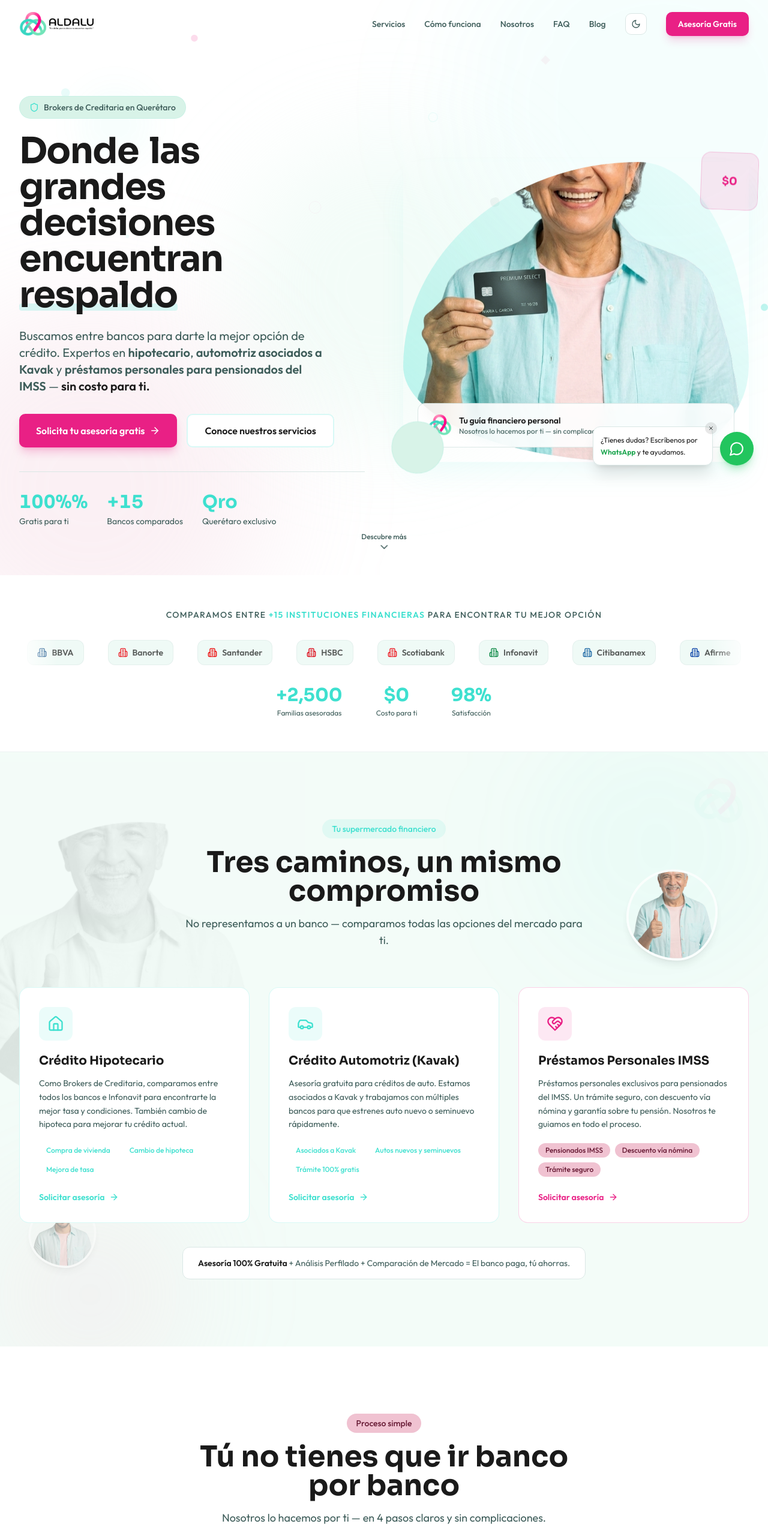
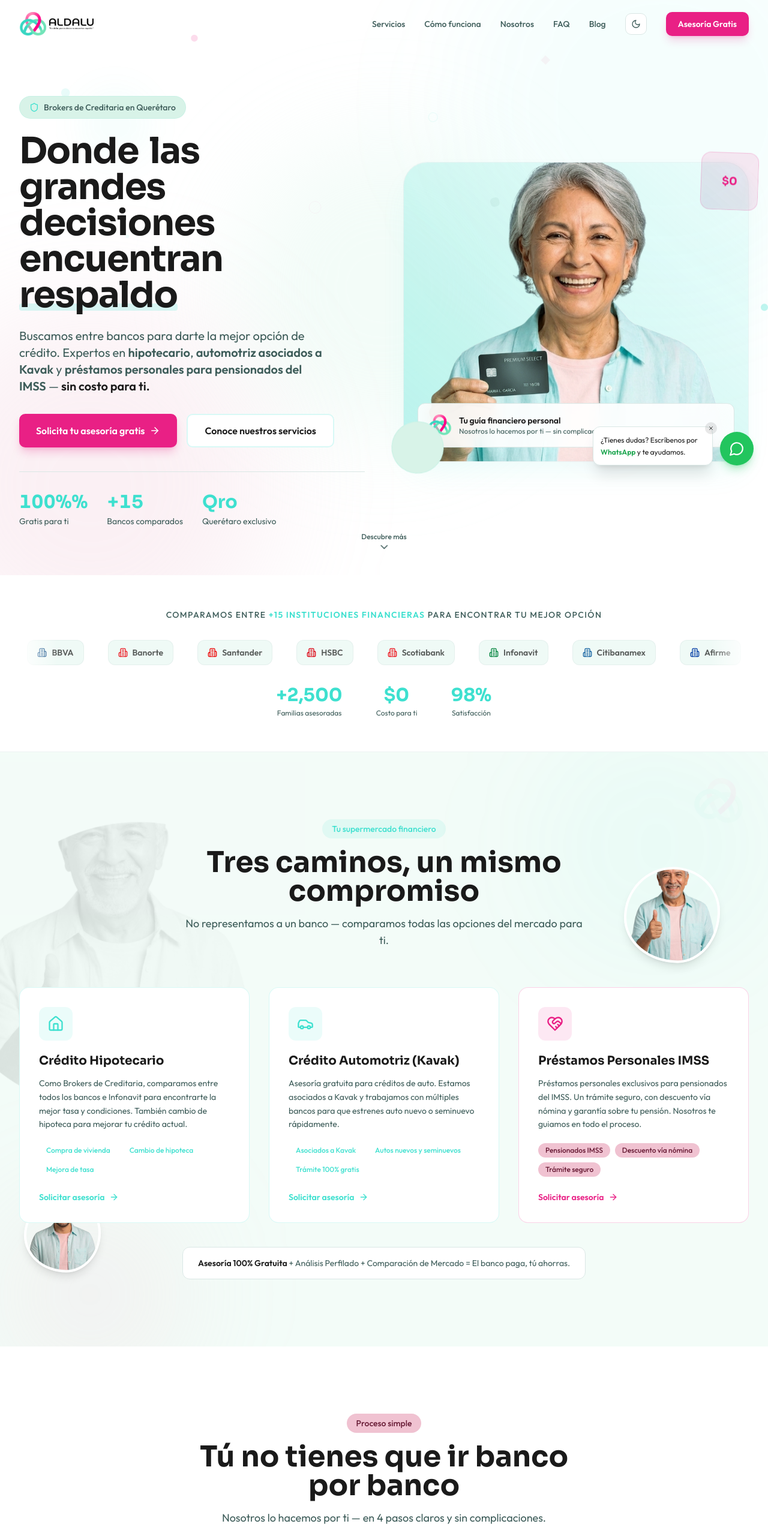
Before and after one commit to alexbai13/sg-ea9df74b-903c-4a2e-8fa0-0a759c312635-1777059423, a Next.js app: page / in a window 1280 px wide. Shown: the top 2566 px of the page at 60% size. Built offline with nearby package versions, Linux system fonts and the light colour scheme.

Commit message:
fix(ui): adjust hero image mask and fix animation props

```diff
--- a/src/components/Hero.tsx
+++ b/src/components/Hero.tsx
@@ -347,23 +347,15 @@
               transition={{ duration: 1, delay: 0.5, ease: EASE }}
               className="relative"
             >
-              <div className="relative overflow-visible shadow-2xl shadow-primary/10">
+              <div className="relative overflow-visible">
                 <motion.div
-                  className="w-full h-[500px] overflow-hidden bg-primary/5 relative"
-                  animate={{
-                    borderRadius: [
-                      "30% 70% 70% 30% / 30% 30% 70% 70%",
-                      "70% 30% 30% 70% / 70% 70% 30% 30%",
-                      "30% 70% 70% 30% / 30% 30% 70% 70%"
-                    ]
-                  }}
-                  transition={{ duration: 12, repeat: Infinity, ease: "easeInOut" }}
+                  className="w-full h-[450px] sm:h-[500px] overflow-hidden bg-primary/5 relative rounded-[2.5rem] shadow-2xl shadow-primary/10 border border-border/40"
                 >
                   <motion.img
                     src="/1.png"
                     alt="Casa moderna en Querétaro"
-                    className="w-full h-full object-cover scale-110"
-                    whileHover={{ scale: 1.15 }}
+                    className="w-full h-full object-cover object-[50%_15%] scale-105"
+                    whileHover={{ scale: 1.1 }}
                     transition={{ duration: 0.8, ease: "easeOut" }}
                   />
                   <div className="absolute inset-0 bg-gradient-to-tr from-primary/30 to-transparent mix-blend-overlay pointer-events-none" />
--- a/src/components/LeadForm.tsx
+++ b/src/components/LeadForm.tsx
@@ -128,7 +128,9 @@
                 whileInView={{ opacity: 1, scale: 1 }}
                 viewport={{ once: true }}
                 transition={{ duration: 0.7, delay: 0.5, ease: "easeOut" }}
-                className="absolute -top-4 -right-8 w-24 h-24 sm:w-28 sm:h-28 overflow-hidden border-[3px] border-background shadow-lg z-10 hidden lg:block pointer-events-none opacity-90"
+                className="absolute -top-4 -right-8 w-24 h-24 sm:w-28 sm:h-28 z-10 hidden lg:block pointer-events-none opacity-90"
+              >
+                <motion.div
                   animate={{
                     y: [0, -8, 0],
                     borderRadius: [
@@ -138,8 +140,10 @@
                     ]
                   }}
                   transition={{ duration: 8, repeat: Infinity, ease: "easeInOut", delay: 0.5 }}
+                  className="w-full h-full overflow-hidden border-[3px] border-background shadow-lg"
                 >
                   <img src="/p1.png" alt="Cliente Premium" className="w-full h-full object-cover object-center scale-105" />
+                </motion.div>
               </motion.div>
             </div>
           </motion.div>
--- a/src/components/ServicesSection.tsx
+++ b/src/components/ServicesSection.tsx
@@ -99,8 +99,10 @@
         whileInView={{ opacity: 1, scale: 1 }}
         viewport={{ once: true }}
         transition={{ duration: 0.8, delay: 0.6, ease: "easeOut" }}
-        className="absolute top-32 right-4 lg:right-20 w-32 h-32 lg:w-40 lg:h-40 overflow-hidden border-[4px] border-background shadow-lg z-0 hidden lg:block pointer-events-none opacity-90"
+        className="absolute top-32 right-4 lg:right-20 w-32 h-32 lg:w-40 lg:h-40 z-0 hidden lg:block pointer-events-none opacity-90"
         style={{ y: blob2Y }}
+      >
+        <motion.div
           animate={{
             borderRadius: [
               "48% 52% 60% 40% / 45% 50% 50% 55%",
@@ -109,8 +111,10 @@
             ]
           }}
           transition={{ duration: 9, repeat: Infinity, ease: "easeInOut", delay: 1 }}
+          className="w-full h-full overflow-hidden border-[4px] border-background shadow-lg"
         >
           <img src="/p2.png" alt="Cliente IMSS" className="w-full h-full object-cover object-center scale-105" />
+        </motion.div>
       </motion.div>
 
       <motion.div
@@ -118,8 +122,10 @@
         whileInView={{ opacity: 1, scale: 1 }}
         viewport={{ once: true }}
         transition={{ duration: 0.8, delay: 0.8, ease: "easeOut" }}
-        className="absolute bottom-20 left-4 lg:left-10 w-24 h-24 lg:w-32 lg:h-32 overflow-hidden border-[4px] border-background shadow-lg z-0 hidden lg:block pointer-events-none opacity-85"
+        className="absolute bottom-20 left-4 lg:left-10 w-24 h-24 lg:w-32 lg:h-32 z-0 hidden lg:block pointer-events-none opacity-85"
         style={{ y: blob1Y }}
+      >
+        <motion.div
           animate={{
             borderRadius: [
               "50% 50% 55% 45% / 48% 52% 48% 52%",
@@ -128,8 +134,10 @@
             ]
           }}
           transition={{ duration: 11, repeat: Infinity, ease: "easeInOut", delay: 2 }}
+          className="w-full h-full overflow-hidden border-[4px] border-background shadow-lg"
         >
           <img src="/p4.png" alt="Cliente Automotriz" className="w-full h-full object-cover object-center scale-105" />
+        </motion.div>
       </motion.div>
 
       <div className="container relative z-10">
```
Lines whose indentation alone changed are shown as unchanged.
